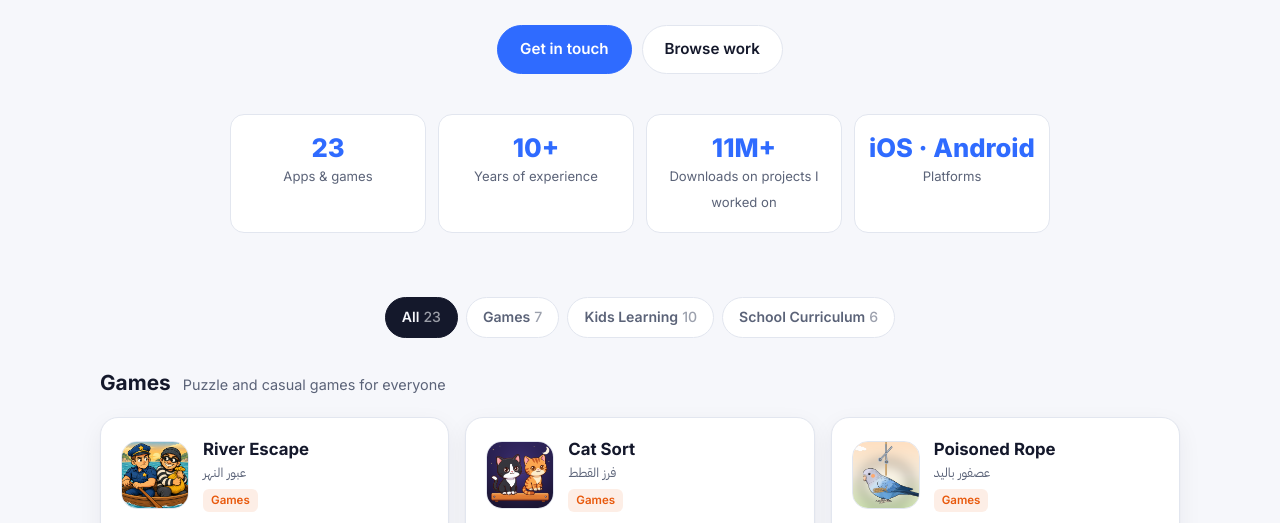
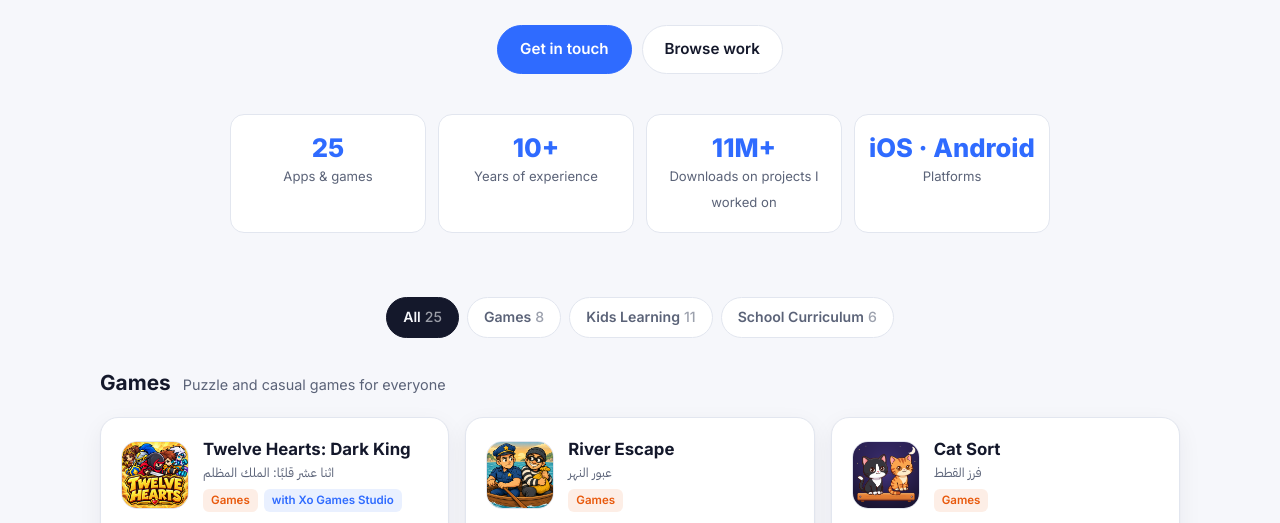
Before and after one commit to DiaaBari/privacy-policy, a plain HTML site: page showcase/index.html in a window 1280 px wide. Shown: the part 386-909 px from the top of the page. Drawn offline with Linux system fonts and the light colour scheme.

Commit message:
Update showcase icons, contact email and studio projects
- Use current store icons for Poisoned Rope, Find the Differences,
  Solitaire Cruise and Letters Land
- Switch contact email to diaa.themaster@gmail.com
- Add Twelve Hearts (Xo Games Studio) and Garden of Letters (Mersal)
- Label Mersal and Xo Games Studio projects on their cards

Co-Authored-By: Claude Opus 5.5 <noreply@anthropic.com>

```diff
--- a/showcase/index.html
+++ b/showcase/index.html
@@ -142,6 +142,7 @@
     .tag.games { background: var(--games-soft); color: var(--games); }
     .tag.learn { background: var(--learn-soft); color: var(--learn); }
     .tag.school { background: var(--school-soft); color: var(--school); }
+    .tag.studio { background: var(--accent-soft); color: var(--accent); margin-inline-start: 6px; }
     .card-desc { font-size: .9rem; color: var(--text-soft); flex: 1; }
     .highlights { display: flex; flex-wrap: wrap; gap: 6px; }
     .highlights span {
@@ -204,7 +205,7 @@
     <h1 data-i18n="heroTitle">ألعاب وتطبيقات تعليمية منشورة على المتاجر</h1>
     <p data-i18n="heroText">مجموعة من الأعمال التي طوّرتها: ألعاب ألغاز، تطبيقات لتعليم العربية للأطفال، ومناهج مدرسية تفاعلية — كلها منشورة على App Store و Google Play.</p>
     <div class="hero-cta">
-      <a class="pill-btn primary" href="mailto:diaeddinbari@gmail.com" data-i18n="contactBtn">تواصل معي</a>
+      <a class="pill-btn primary" href="mailto:diaa.themaster@gmail.com" data-i18n="contactBtn">تواصل معي</a>
       <a class="pill-btn" href="#work" data-i18n="viewWork">تصفّح الأعمال</a>
     </div>
     <div class="stats">
@@ -224,7 +225,7 @@
     <h2 data-i18n="ctaTitle">عندك فكرة لعبة أو تطبيق؟</h2>
     <p data-i18n="ctaText">من الفكرة حتى النشر على المتاجر: تطوير، تعريب كامل، مشتريات داخل التطبيق، وتجهيز صفحات الخصوصية والدعم.</p>
     <div class="hero-cta">
-      <a class="pill-btn primary" href="mailto:diaeddinbari@gmail.com">diaeddinbari@gmail.com</a>
+      <a class="pill-btn primary" href="mailto:diaa.themaster@gmail.com">diaa.themaster@gmail.com</a>
       <a class="pill-btn" href="https://www.linkedin.com/in/diaabari" target="_blank" rel="noopener">LinkedIn</a>
     </div>
   </section>
@@ -249,6 +250,13 @@
 
   const PROJECTS = [
     // Games
+    { cat: 'games', icon: 'assets/twelve-hearts.jpg', studio: 'xo', site: 'https://xogamesstudio.com/twelve-hearts/',
+      ar: 'اثنا عشر قلبًا: الملك المظلم', en: 'Twelve Hearts: Dark King',
+      arDesc: 'لعبة أكشن سريعة في ساحات القتال تُلعب بإصبع واحد: تحرّك ويهاجم بطلك تلقائيًا لاستعادة القلوب الاثني عشر.',
+      enDesc: 'A fast one-finger arena action game: drag to move while your hero auto-attacks to reclaim the twelve hearts.',
+      hl: [['أكشن', 'Action'], ['إصبع واحد', 'One-finger']],
+      ios: 'https://apps.apple.com/app/id6836787292',
+      gp: 'https://play.google.com/store/apps/details?id=com.Xogamesstudio.Twelvehearts' },
     { cat: 'games', icon: '../riverescape/app-icon.png', site: '../riverescape/',
       ar: 'عبور النهر', en: 'River Escape',
       arDesc: 'لغز عبور النهر بين الشرطي واللص، ١٠٠ مرحلة متدرّجة الصعوبة بالعربية والإنجليزية.',
@@ -263,7 +271,7 @@
       hl: [['٦٠ مرحلة', '60 levels'], ['بلا إنترنت', 'Offline']],
       ios: 'https://apps.apple.com/us/app/cat-sort-shelf-puzzle/id6818240020',
       gp: 'https://play.google.com/store/apps/details?id=com.dow.catchgame' },
-    { cat: 'games', icon: '../birdrunner/app-icon.png', site: '../birdrunner/',
+    { cat: 'games', icon: 'assets/poisoned-rope.jpg', site: '../birdrunner/',
       ar: 'عصفور باليد', en: 'Poisoned Rope',
       arDesc: 'لعبة ألغاز قص الحبال: حرّر العصافير وتفادَ الصقور.',
       enDesc: 'A rope-cutting puzzle game: cut the ropes, free the birds, outsmart the hawks.',
@@ -283,14 +291,14 @@
       enDesc: 'A falling-sand gravity puzzle with a rising Guard Attention meter.',
       hl: [['فيزياء', 'Physics'], ['ألغاز', 'Puzzle']],
       ios: 'https://apps.apple.com/us/app/save-the-prisoner/id6792494417' },
-    { cat: 'games', icon: '../finddeffgame/owl.png', site: '../finddeffgame/',
+    { cat: 'games', icon: 'assets/find-differences.jpg', site: '../finddeffgame/',
       ar: 'اكتشف الفروقات', en: 'Find the Differences',
       arDesc: 'لعبة اكتشاف الفروقات بتصنيفات متعددة وحزم صور تُحمَّل عن بُعد.',
       enDesc: 'Spot-the-difference puzzles across many categories, with remotely loaded asset bundles.',
       hl: [['+١٠ آلاف تنزيل', '10K+ downloads'], ['Asset Bundles', 'Asset Bundles']],
       ios: 'https://apps.apple.com/app/id1670190815',
       gp: 'https://play.google.com/store/apps/details?id=com.tech4app.differences' },
-    { cat: 'games', icon: null, emoji: '🃏',
+    { cat: 'games', icon: 'assets/solitaire-cruise.png',
       ar: 'Solitaire Cruise', en: 'Solitaire Cruise',
       arDesc: 'مساهمة في تطوير واحدة من أكثر ألعاب الورق تنزيلاً حول العالم.',
       enDesc: 'Contributed to one of the most downloaded card games worldwide.',
@@ -298,28 +306,35 @@
       gp: 'https://play.google.com/store/apps/details?id=com.belkagames.solitaire' },
 
     // Kids learning
-    { cat: 'learn', icon: '../GardenofReading/app-icon.png', site: '../GardenofReading/',
+    { cat: 'learn', icon: 'assets/garden-of-letters.jpg', studio: 'mersal',
+      ar: 'بستان الحروف', en: 'Garden of Letters',
+      arDesc: 'رحلة عبر ستة عوالم تعلّم الطفل (٧–٩ سنوات) الحروف العربية الـ٢٨: الشكل والنطق والكتابة بالإصبع وتكوين الكلمات.',
+      enDesc: 'A journey across six worlds teaching children aged 7–9 all 28 Arabic letters: shape, pronunciation, finger tracing and word building.',
+      hl: [['٢٨ حرفًا', '28 letters'], ['٦ عوالم', '6 worlds']],
+      ios: 'https://apps.apple.com/app/id6776334011',
+      gp: 'https://play.google.com/store/apps/details?id=ps.org.mersal.GardenofLetters' },
+    { cat: 'learn', icon: '../GardenofReading/app-icon.png', studio: 'mersal', site: '../GardenofReading/',
       ar: 'بُستان القراءة', en: 'Bustan Al-Qiraa',
       arDesc: 'يعلّم الأطفال (٦–١٠ سنوات) القراءة بالعربية عبر ستة عوالم و٧٢ مرحلة بتوجيه صوتي.',
       enDesc: 'Teaches children aged 6–10 to read Arabic across six worlds and 72 voice-led levels.',
       hl: [['٧٢ مرحلة', '72 levels'], ['بلا إعلانات', 'No ads'], ['بلا إنترنت', 'Offline']],
       ios: 'https://apps.apple.com/us/app/bustan-al-qiraa/id6813080244',
       gp: 'https://play.google.com/store/apps/details?id=com.mersal.ps.bustanread' },
-    { cat: 'learn', icon: '../GardenofWords/app-icon.png', site: '../GardenofWords/',
+    { cat: 'learn', icon: '../GardenofWords/app-icon.png', studio: 'mersal', site: '../GardenofWords/',
       ar: 'بُستان الكلمات', en: 'Bustan Al-Kalemat',
       arDesc: 'ألغاز كلمات عربية: ١١٥ مرحلة بستة أنماط لعب مختلفة.',
       enDesc: 'Arabic word puzzles: 115 levels across six different play modes.',
       hl: [['١١٥ مرحلة', '115 levels'], ['٦ أنماط', '6 modes'], ['بلا إعلانات', 'No ads']],
       ios: 'https://apps.apple.com/us/app/bustan-arabic-word-puzzles/id6790176436',
       gp: 'https://play.google.com/store/apps/details?id=ps.org.mersal.bustankalemat' },
-    { cat: 'learn', icon: '../showcase/assets/alfy-icon.jpg', site: '../alfywrite/',
+    { cat: 'learn', icon: 'assets/alfy-icon.jpg', site: '../alfywrite/',
       ar: 'أكتب مع ألفي', en: 'Write with Alfy',
       arDesc: 'يعلّم كتابة الحروف العربية بأشكالها الأربعة، مع الأرقام والألوان.',
       enDesc: 'Teaches writing Arabic letters in all four forms, plus numbers and colors.',
       hl: [['كتابة الحروف', 'Handwriting'], ['٣–٨ سنوات', 'Ages 3–8']],
       ios: 'https://apps.apple.com/app/id6780488686',
       gp: 'https://play.google.com/store/apps/details?id=com.dow.LetsLearn' },
-    { cat: 'learn', icon: '../showcase/assets/alfy-icon.jpg', site: '../alfy/privacy-policy.html', siteAr: 'الخصوصية', siteEn: 'Privacy',
+    { cat: 'learn', icon: 'assets/alfy-icon.jpg', site: '../alfy/privacy-policy.html', siteAr: 'الخصوصية', siteEn: 'Privacy',
       ar: 'مغامرات ألفي', en: 'Alfy Adventures',
       arDesc: 'مغامرة تعليمية للصغار مع شخصية ألفي: الحروف والأرقام والألوان.',
       enDesc: 'An educational adventure with Alfy for young kids: letters, numbers and colors.',
@@ -356,7 +371,7 @@
       enDesc: 'Learning activities for daily remembrances and supplications for kids.',
       hl: [['أذكار وأدعية', 'Daily duas']],
       gp: 'https://play.google.com/store/apps/details?id=com.Shiningstarsnursery.treasureshousehold' },
-    { cat: 'learn', icon: null, emoji: '🌍',
+    { cat: 'learn', icon: 'assets/letters-land.jpg',
       ar: 'أرض الحروف', en: 'Letters Land',
       arDesc: 'تعليم الحروف العربية: النطق، موضع الحرف، الكتابة، واستخدامه في الكلمات.',
       enDesc: 'Teaches the Arabic alphabet: pronunciation, letter position, writing and word usage.',
@@ -407,6 +422,11 @@
       gp: 'https://play.google.com/store/apps/details?id=com.Shiningstarsnursery.Qatarhistory1thirdgrade' },
   ];
 
+  const STUDIOS = {
+    mersal: { ar: 'مع مرسال', en: 'with Mersal' },
+    xo: { ar: 'مع Xo Games Studio', en: 'with Xo Games Studio' },
+  };
+
   const UI = {
     ar: {
       brand: 'ضياء الدين <span>عبد الباري</span>', cv: 'السيرة الذاتية',
@@ -456,9 +476,7 @@
   function card(p, cat, t) {
     const name = p[lang];
     const other = lang === 'ar' ? p.en : p.ar;
-    const icon = p.icon
-      ? `<img class="icon" src="${p.icon}" alt="" loading="lazy">`
-      : `<div class="icon" style="display:grid;place-items:center;font-size:2rem" aria-hidden="true">${p.emoji}</div>`;
+    const icon = `<img class="icon" src="${p.icon}" alt="" loading="lazy">`;
     const hl = (p.hl || []).map((h) => `<span>${esc(lang === 'ar' ? h[0] : h[1])}</span>`).join('');
     return `
       <article class="card">
@@ -467,7 +485,7 @@
           <div>
             <h3 class="card-title">${esc(name)}</h3>
             ${other !== name ? `<div class="card-sub">${esc(other)}</div>` : ''}
-            <span class="tag ${cat.id}">${esc(cat[lang])}</span>
+            <span class="tag ${cat.id}">${esc(cat[lang])}</span>${p.studio ? `<span class="tag studio">${esc(STUDIOS[p.studio][lang])}</span>` : ''}
           </div>
         </div>
         <p class="card-desc">${esc(lang === 'ar' ? p.arDesc : p.enDesc)}</p>
```
Also changed, not shown: showcase/assets/find-differences.jpg (added), showcase/assets/garden-of-letters.jpg (added), showcase/assets/letters-land.jpg (added), showcase/assets/poisoned-rope.jpg (added), showcase/assets/solitaire-cruise.png (added), showcase/assets/twelve-hearts.jpg (added).
